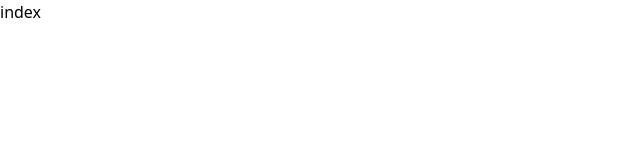
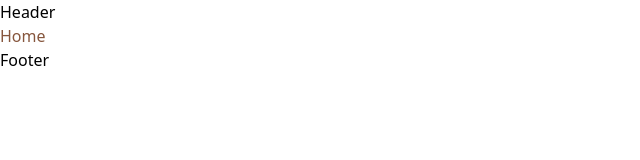
Before and after one commit to Aghakarim-23/blog-app-frontend, a Next.js app: page / in a window 1280 px wide. Shown: the top 160 px of the page, without its empty margins (0-640 px from the left). Built offline with nearby package versions, Linux system fonts and the light colour scheme.

Commit message:
first-commit

```diff
--- a/package.json
+++ b/package.json
@@ -1,5 +1,5 @@
 {
-  "name": "my-second-app",
+  "name": "blog-app-frontend",
   "version": "0.1.0",
   "private": true,
   "scripts": {
--- /dev/null
+++ b/src/components/layout/Footer.jsx
@@ -0,0 +1,5 @@
+export default function Footer() {
+  return (
+    <div>Footer</div>
+  )
+}
--- /dev/null
+++ b/src/components/layout/Header.jsx
@@ -0,0 +1,5 @@
+export default function Header() {
+  return (
+    <div>Header</div>
+  )
+}
--- /dev/null
+++ b/src/components/layout/Layout.jsx
@@ -0,0 +1,14 @@
+import Header from './Header'
+import Footer from './Footer'
+
+export default function Layout({children}) {
+  return (
+    <div>
+        <Header/>
+        <main>
+            {children}
+        </main>
+        <Footer/>
+    </div>
+  )
+}
--- a/src/pages/_app.js
+++ b/src/pages/_app.js
@@ -1,5 +1,9 @@
+import Layout from "@/components/layout/Layout";
 import "@/styles/globals.css";
 
 export default function App({ Component, pageProps }) {
-  return <Component {...pageProps} />;
+
+  const getLayout = Component.getLayout || ((page) => <Layout>{page}</Layout>);
+
+  return getLayout(<Component {...pageProps} />);
 }
--- a/src/pages/index.js
+++ b/src/pages/index.js
@@ -1,7 +1,5 @@
-import React from 'react'
-
-export default function index() {
+export default function Home() {
   return (
-    <div>index</div>
+    <div className='text-chocolate'>Home</div>
   )
 }
--- /dev/null
+++ b/src/pages/login.jsx
@@ -0,0 +1,7 @@
+export default function Login() {
+  return (
+    <div>Login</div>
+  )
+}
+
+Login.getLayout = (page) => page
--- /dev/null
+++ b/src/pages/register.jsx
@@ -0,0 +1,7 @@
+export default function Register() {
+  return (
+    <div>Register</div>
+  )
+}
+
+Register.getLayout = (page) => page
--- a/src/styles/globals.css
+++ b/src/styles/globals.css
@@ -1,13 +1,6 @@
 @import "tailwindcss";
 
-:root {
-  --background: #ffffff;
-  --foreground: #171717;
+
+@theme  inline{
+ --color-chocolate: #86563d;
 }
-
-@theme inline {
-  --color-background: var(--background);
-  --color-foreground: var(--foreground);
-  --font-sans: var(--font-geist-sans);
-  --font-mono: var(--font-geist-mono);
-}
```
